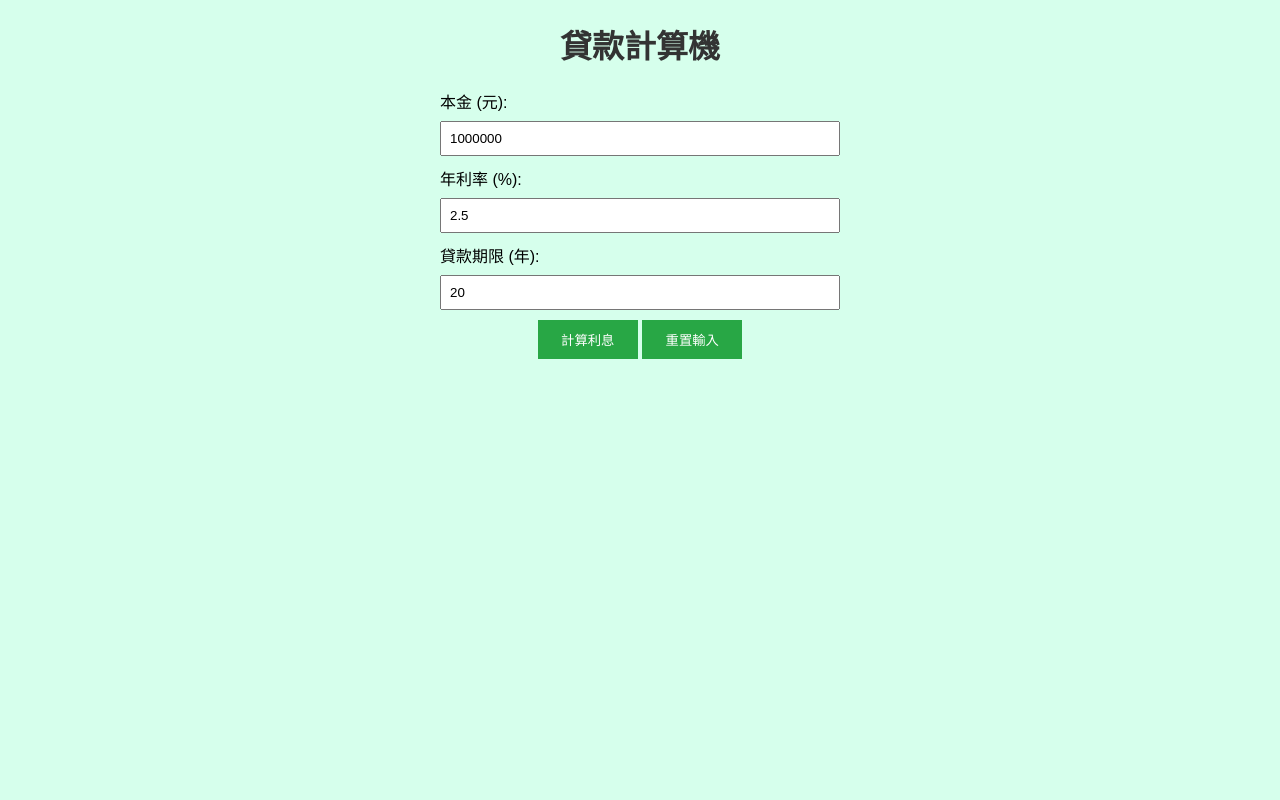
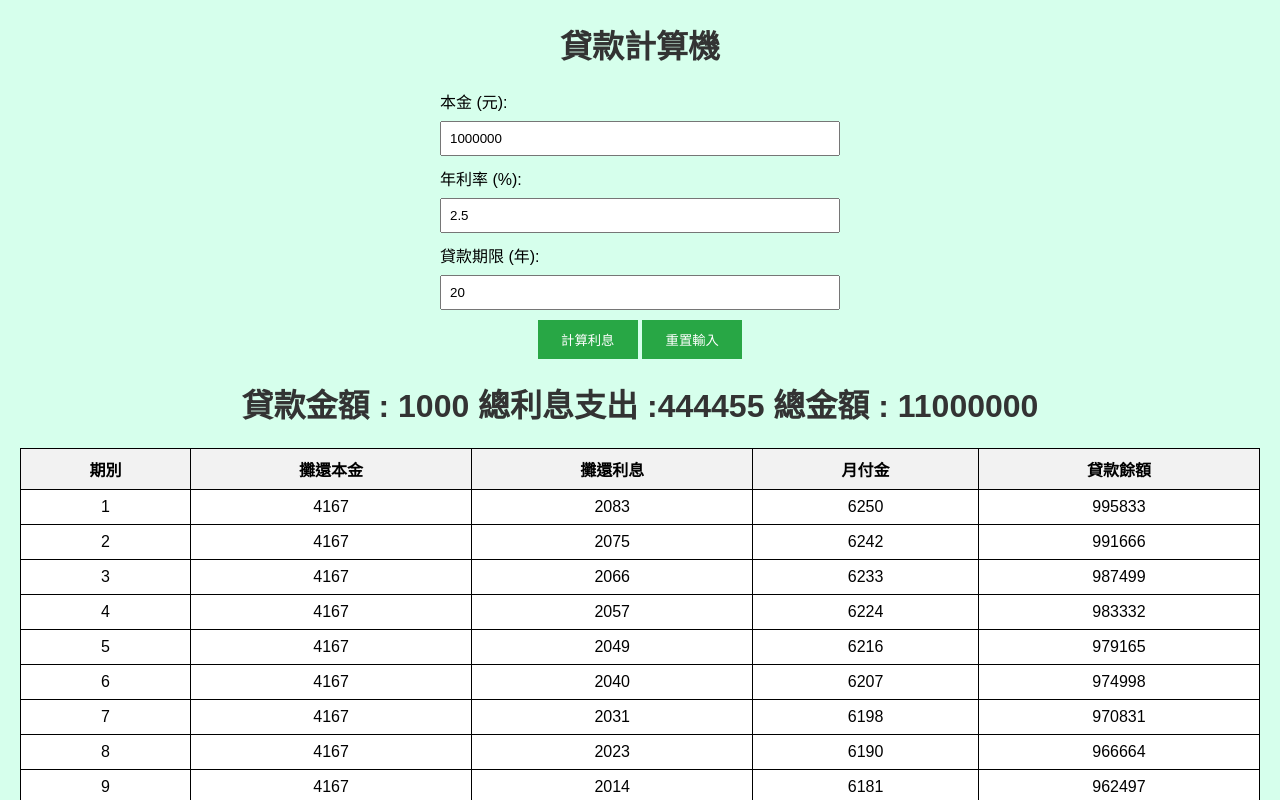
Before and after one commit to Lennox0925/loancalc-project, a plain HTML site: page loancalc-project/index.html in a window 1280 px wide. Both pictures are taken after a click on the button "計算利息". Shown: the top 800 px of the page. Drawn offline with Linux system fonts and the light colour scheme.

Commit message:
完成表格輸出

```diff
--- a/loancalc-project/index.html
+++ b/loancalc-project/index.html
@@ -95,20 +95,50 @@
       <button type="button" onclick="reset()">重置輸入</button>
     </div>
   </form>
-  <div id="result" style="margin-top: 20px;"></div>
+  <div id="result" style="margin-top: 20px;">
+
+    <h1>貸款金額 : 1000 總利息支出 :444455 總金額 : 11000000</h1>
+
+    <table id="resultTable">
+      <thead>
+        <tr>
+          <th>期別</th>
+          <th>攤還本金</th>
+          <th>攤還利息</th>
+          <th>月付金</th>
+          <th>貸款餘額</th>
+        </tr>
+      </thead>
+      <tbody>
+
+
+
+      </tbody>
+    </table>
+
+
+
+  </div>
+
 
   <script>
     const principalEl = document.querySelector("#principal");
     const rateEl = document.querySelector("#rate");
     const timeEl = document.querySelector("#time");
-    const calcEl = document.querySelector("#calc")
+    const calcEl = document.querySelector("#calc");
+    const resultE1 = document.querySelector("#result")
+    const resultTableEl = document.querySelector("#resultTable tbody")
 
-    console.log(principalEl, rateEl, timeEl, calcEl)
+
+    //resultE1.innerHTML = "";
+
+    console.log(principalEl, rateEl, timeEl, calcEl, resultE1, resultTableEl)
 
     function reset() {
       principalEl.innerHTML = "";
       rateEl.innerHTML = "";
       timeEl.innerHTML = "";
+
     }
 
     calcEl.addEventListener("click", () => {
@@ -124,37 +154,30 @@
       // 1.計算每個月應還本金
 
       let month_pay = Math.round(principal / months);
-      //let month_pay1 = principal / months
-
-
-
-
-      //2.計算每個月利息
+      let tempHtml = "";
       for (let i = 0; i < months; i++) {
         //計算每個月利息
         let interest = Math.round(principal * month_rate);
-        // let interest1 = principal * month_rate
-        //let qq = Math.round((interest1 + month_pay1))
+
         //本金減去每月應還本金
         principal -= month_pay;
         // 每月應還(本金+利息) , 剩餘貸款
+
+        let tempHtml = "<tr>";
         if (i == months - 1) {
-          console.log(i + 1, month_pay, interest, month_pay + interest + principal, 0);
 
+          tempHtml += `<td> ${i + 1}</td><td>${month_pay}</td><td>${interest}</td><td>${month_pay + interest + principal}</td><td>${0}</td>`;
+          // tempHtml = `${i + 1} - ${month_pay} - ${interest} - ${month_pay + interest + principal} - 0`
         } else {
-          console.log(i + 1, month_pay, interest, month_pay + interest, principal);
-
+          tempHtml += `<td> ${i + 1}</td><td>${month_pay}</td><td>${interest}</td><td>${month_pay + interest}</td><td>${principal}</td>`;
+          //tempHtml = `${i + 1} - ${month_pay} - ${interest} - ${month_pay + interest} -${principal}`
         }
+        tempHtml += "</tr>";
+        resultTableEl.innerHTML += tempHtml;
+      }
 
 
-        //console.log(i + 1, month_pay, interest, qq, principal)
-
-
-
-      }
-
-      console.log(principal, rate, time, months, month_rate, month_pay);
-    })
+    });
 
 
   </script>
```
